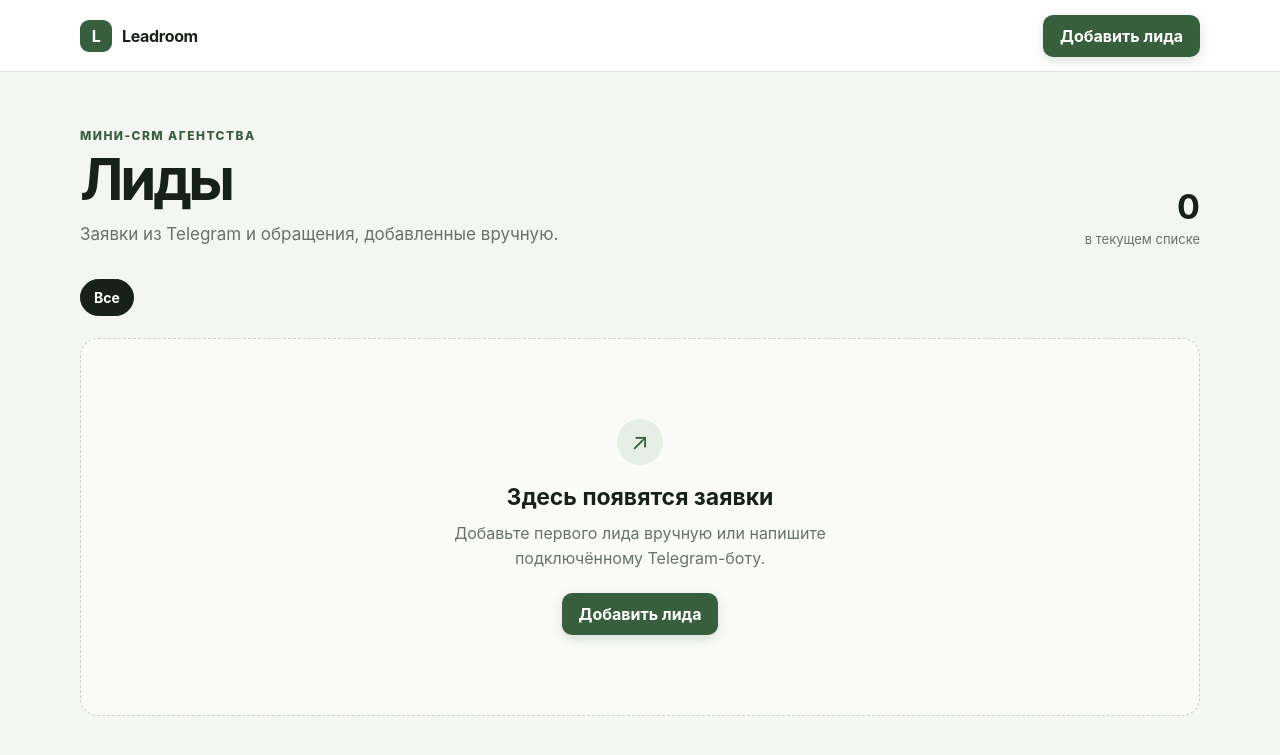
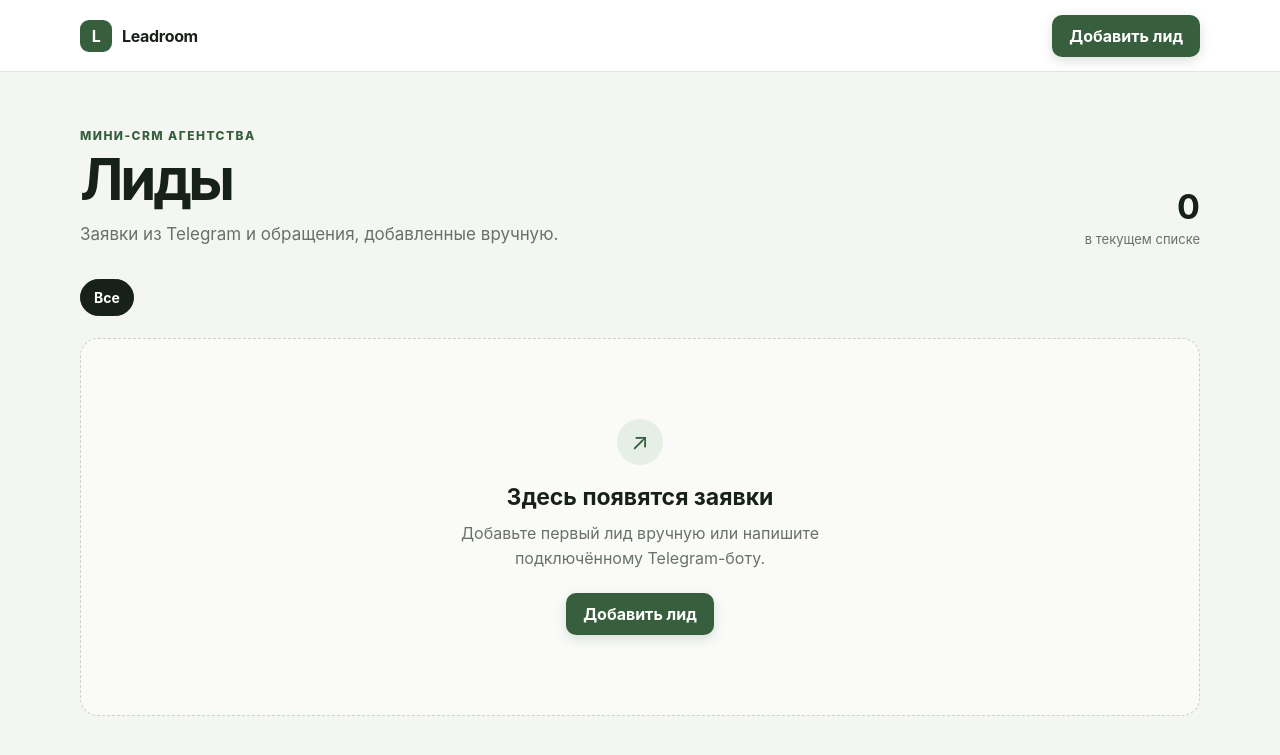
Before and after one commit to SlavaKlkv/agency-leads-crm, a FastAPI app: page / in a window 1280 px wide. Shown: the top 755 px of the page. Run offline with FastAPI, Linux system fonts and the light colour scheme.

Commit message:
fix: treat lead as an inanimate CRM object
Исправлены формулировки в интерфейсе и README: слово «лид» теперь используется как название неодушевлённого объекта CRM. Это устраняет формы «добавить лида» и «создать лида», включая пустое состояние списка.

```diff
--- a/app/templates/base.html
+++ b/app/templates/base.html
@@ -12,7 +12,7 @@
         <span class="brand-mark">L</span>
         <span>{{ app_name }}</span>
       </a>
-      <a class="button button-primary" href="/leads/new">Добавить лида</a>
+      <a class="button button-primary" href="/leads/new">Добавить лид</a>
     </header>
     <main class="shell">
       {% block content %}{% endblock %}
--- a/app/templates/leads.html
+++ b/app/templates/leads.html
@@ -48,8 +48,8 @@
     <section class="empty-state">
       <div class="empty-icon">↗</div>
       <h2>Здесь появятся заявки</h2>
-      <p>Добавьте первого лида вручную или напишите подключённому Telegram-боту.</p>
-      <a class="button button-primary" href="/leads/new">Добавить лида</a>
+      <p>Добавьте первый лид вручную или напишите подключённому Telegram-боту.</p>
+      <a class="button button-primary" href="/leads/new">Добавить лид</a>
     </section>
   {% endif %}
 {% endblock %}
--- a/app/templates/new_lead.html
+++ b/app/templates/new_lead.html
@@ -26,7 +26,7 @@
       </label>
       <div class="form-actions">
         <a class="button button-secondary" href="/">Отмена</a>
-        <button class="button button-primary" type="submit">Создать лида</button>
+        <button class="button button-primary" type="submit">Создать лид</button>
       </div>
     </form>
   </section>
```
Also changed, not shown: README.md.
